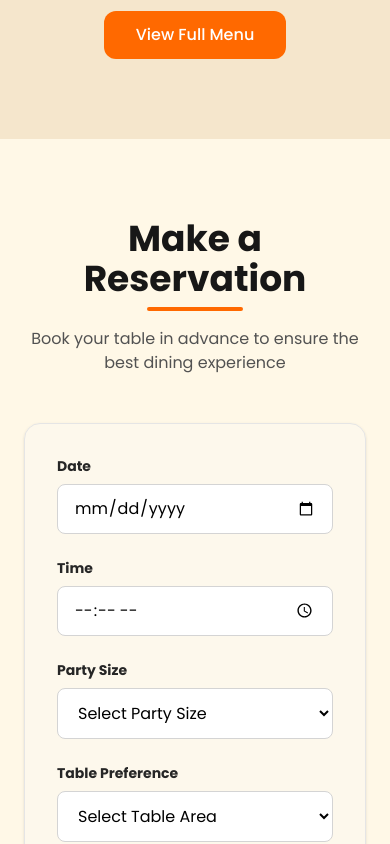
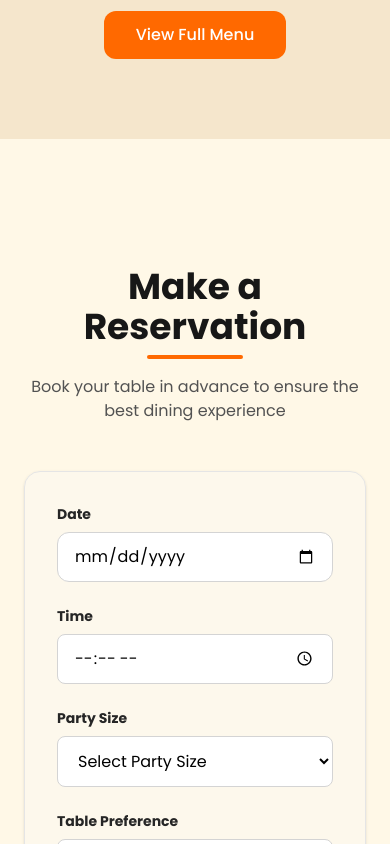
Before and after one commit to ParmarUday1011/Taste-Haven, a React (Vite) app: page / in a window 390 px wide. Shown: the part 3700-4544 px from the top of the page. Built offline with nearby package versions, Linux system fonts and the light colour scheme.

Commit message:
forth update

```diff
--- a/src/Components/Reservation.jsx
+++ b/src/Components/Reservation.jsx
@@ -88,7 +88,7 @@ export default function Reservation() {
   };
 
   return (
-    <section id="reservation" className="py-20 bg-[#FFF8E7]">
+    <section id="reservation" className="py-20 pt-32 md:pt-20 scroll-mt-24 bg-[#FFF8E7]">
       <div className="max-w-4xl mx-auto px-6 text-center">
         <h2 className="text-4xl font-bold text-neutral-900 mb-2">
           Make a Reservation
@@ -122,7 +122,7 @@ export default function Reservation() {
               value={formdata.date}
               onChange={handleChange}
               min={new Date().toISOString().split("T")[0]}
-              className="px-4 py-3 bg-white rounded-lg border border-neutral-300 focus:outline-none focus:border-orange-500"
+              className="w-full rounded-xl px-4 py-3 bg-white rounded-lg border border-neutral-300 focus:outline-none focus:border-orange-500"
             />
 
             {formErrors.date && (
```
